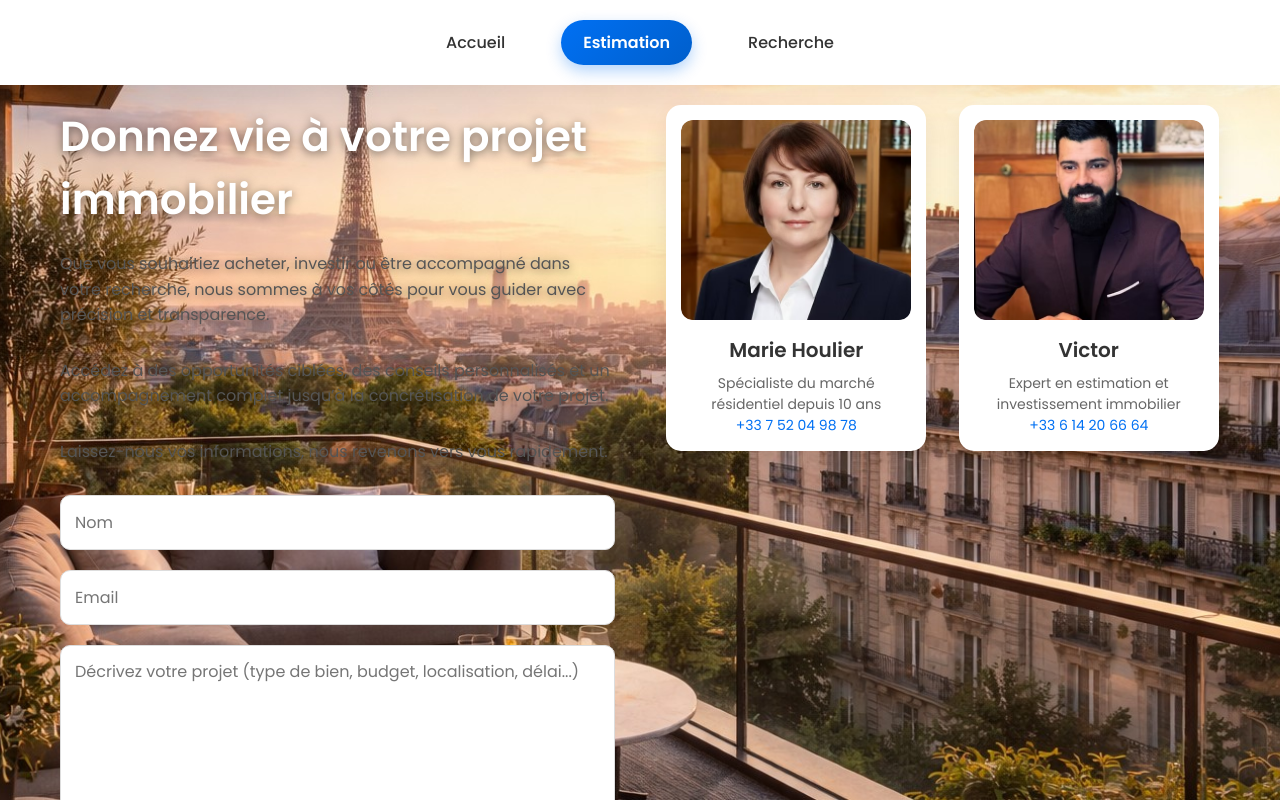
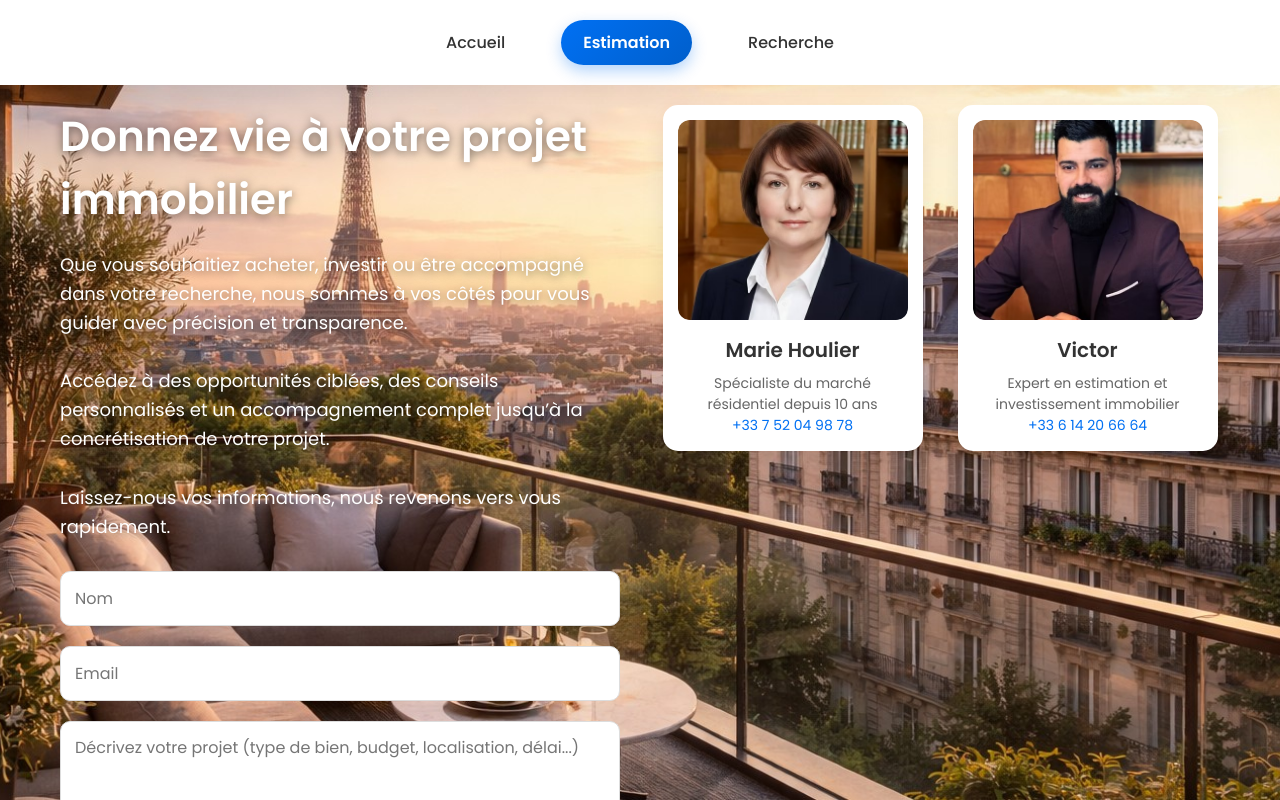
Before and after one commit to Juju-kpi/estimation_immo, a Next.js app: page /contact in a window 1280 px wide. Shown: the top 800 px of the page. Built offline with nearby package versions, Linux system fonts and the light colour scheme.

Commit message:
Update globals.css

```diff
--- a/app/globals.css
+++ b/app/globals.css
@@ -403,7 +403,7 @@ body {
 .contact-container {
   display: flex;
   flex-wrap: wrap;
-  gap: 50px;
+  gap: 40px;
   padding: 20px 20px;
   max-width: 1200px;
   margin: auto;
@@ -444,9 +444,9 @@ body {
 
 .contact-form-section p {
   font-family: 'Poppins', sans-serif;
-  font-size: 16px; /* un peu plus clean */
+  font-size: 18px; /* un peu plus clean */
   line-height: 1.6;
-  color: #555;
+  color: white;
 }
 
 .contact-form .primary-btn {
```
